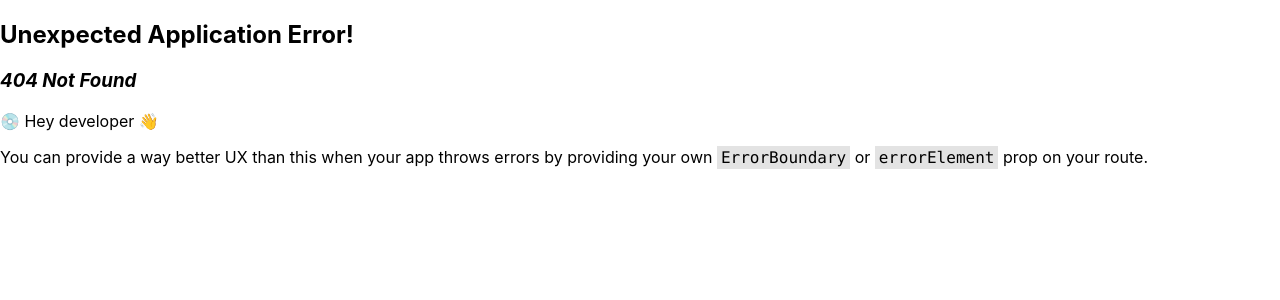
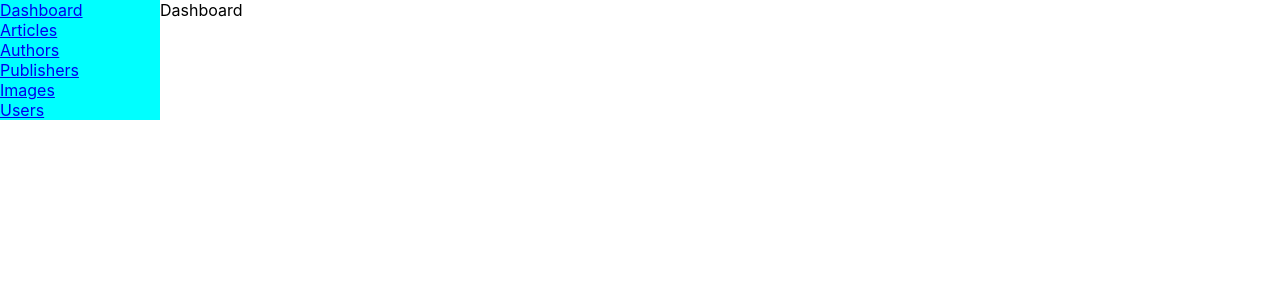
Before and after one commit to WildCodeSchool/JS-Workshop-Professional-integration, a React (Vite) app in the folder frontend/: page /administration in a window 1280 px wide. Before the commit this address had no page. Shown: the top 300 px of the page. Built offline with nearby package versions, Linux system fonts and the light colour scheme.

Commit message:
Mise en place du layout et différentes pages pour l'espace admin avec les pages

```diff
--- /dev/null
+++ b/frontend/src/components/navigation/AdminNav.css
@@ -0,0 +1,7 @@
+.adminNavContainer {
+  width: 10rem;
+  display: flex;
+  flex-direction: column;
+  background-color: aqua;
+  height: 100%;
+}
--- /dev/null
+++ b/frontend/src/components/navigation/AdminNav.jsx
@@ -0,0 +1,19 @@
+import React from "react";
+import { Link } from "react-router-dom";
+
+import "./AdminNav.css";
+
+function AdminNav() {
+  return (
+    <nav className="adminNavContainer">
+      <Link to="/administration">Dashboard</Link>
+      <Link to="/administration/articles">Articles</Link>
+      <Link to="/administration/authors">Authors</Link>
+      <Link to="/administration/publishers">Publishers</Link>
+      <Link to="/administration/images">Images</Link>
+      <Link to="/administration/users">Users</Link>
+    </nav>
+  );
+}
+
+export default AdminNav;
--- /dev/null
+++ b/frontend/src/pages/admin/AdminArticle.jsx
@@ -0,0 +1,7 @@
+import React from "react";
+
+function AdminArticle() {
+  return <div>AdminArticle</div>;
+}
+
+export default AdminArticle;
--- /dev/null
+++ b/frontend/src/pages/admin/AdminAuthor.jsx
@@ -0,0 +1,7 @@
+import React from "react";
+
+function AdminAuthor() {
+  return <div>AdminAuthor</div>;
+}
+
+export default AdminAuthor;
--- /dev/null
+++ b/frontend/src/pages/admin/AdminImage.jsx
@@ -0,0 +1,7 @@
+import React from "react";
+
+function AdminImage() {
+  return <div>AdminImage</div>;
+}
+
+export default AdminImage;
--- /dev/null
+++ b/frontend/src/pages/admin/AdminPublisher.jsx
@@ -0,0 +1,7 @@
+import React from "react";
+
+function AdminPublisher() {
+  return <div>AdminPublisher</div>;
+}
+
+export default AdminPublisher;
--- /dev/null
+++ b/frontend/src/pages/admin/AdminUser.jsx
@@ -0,0 +1,7 @@
+import React from "react";
+
+function AdminUser() {
+  return <div>AdminUser</div>;
+}
+
+export default AdminUser;
--- /dev/null
+++ b/frontend/src/pages/admin/Dashboard.jsx
@@ -0,0 +1,7 @@
+import React from "react";
+
+function Dashboard() {
+  return <div>Dashboard</div>;
+}
+
+export default Dashboard;
--- /dev/null
+++ b/frontend/src/pages/layout/Administration.css
@@ -0,0 +1,4 @@
+.adminContainer {
+  display: flex;
+  flex-direction: row;
+}
--- /dev/null
+++ b/frontend/src/pages/layout/Administration.jsx
@@ -0,0 +1,17 @@
+import React from "react";
+import { Outlet } from "react-router-dom";
+
+import AdminNav from "../../components/navigation/AdminNav";
+
+import "./Administration.css";
+
+function Administration() {
+  return (
+    <div className="adminContainer">
+      <AdminNav />
+      <Outlet />
+    </div>
+  );
+}
+
+export default Administration;
```
Also changed, not shown: frontend/src/components/navigation/MainNav.jsx (added, +13 -0 lines), frontend/src/main.jsx (+37 -0 lines).
